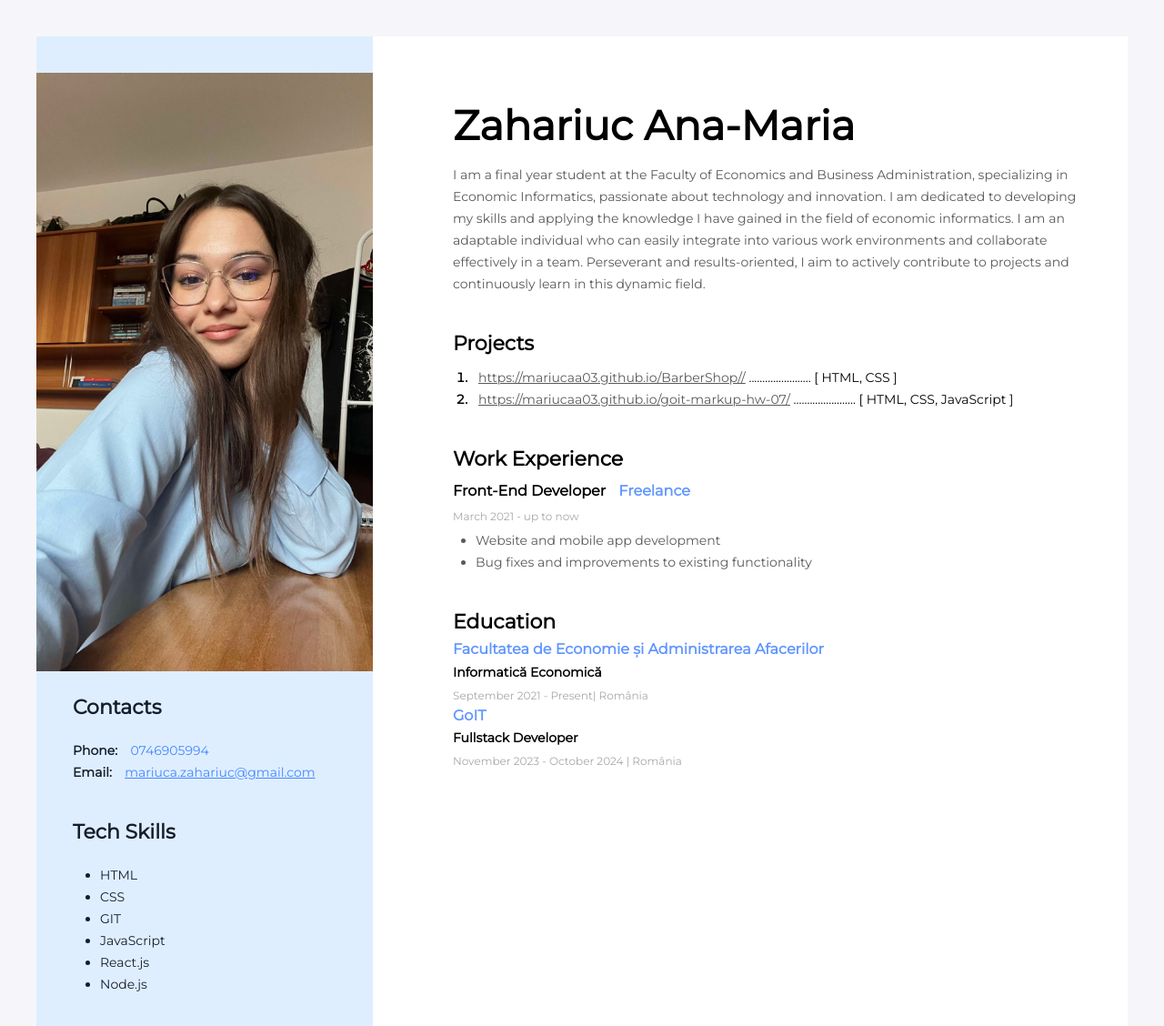
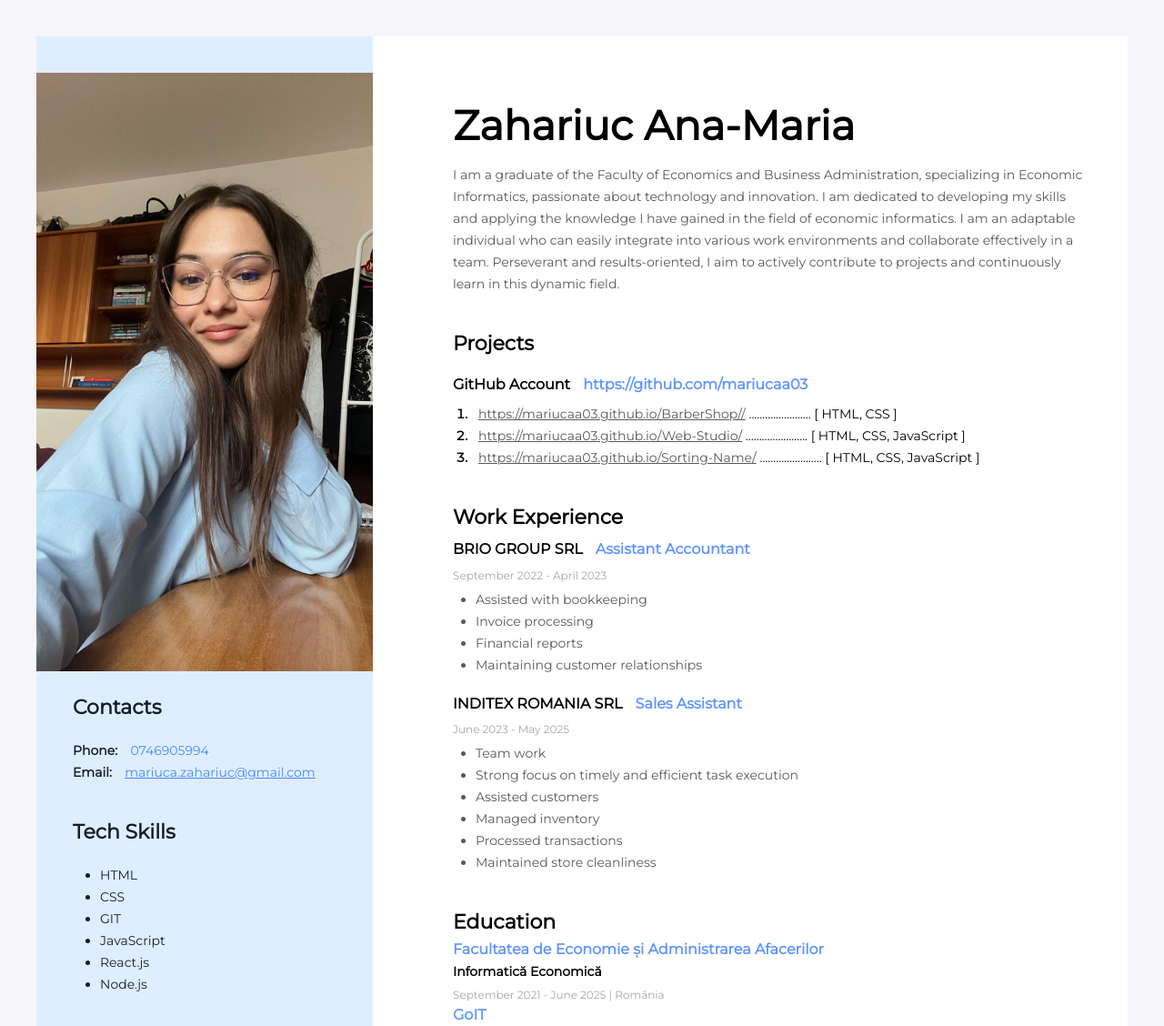
Before and after one commit to mariucaa03/cv, a plain HTML site: page index.html in a window 1280 px wide. Shown: the top 1128 px of the page at 91% size. Drawn offline with Linux system fonts and the light colour scheme.

Commit message:
Update index.html

```diff
--- a/index.html
+++ b/index.html
@@ -22,7 +22,7 @@
           <!-- <h4 class="about-me-profession">Front-End Developer</h4> -->
           <h1 class="about-me-name">Zahariuc Ana-Maria</h1>
           <p class="about-me-description">
-            I am a final year student at the Faculty of Economics and Business
+            I am a graduate of the Faculty of Economics and Business
             Administration, specializing in Economic Informatics, passionate
             about technology and innovation. I am dedicated to developing my
             skills and applying the knowledge I have gained in the field of
@@ -35,6 +35,9 @@
         <div class="projects-section">
           <!-- //projects section// -->
           <h3 class="projects-header">Projects</h3>
+          <h4 class=" company-main">
+            GitHub Account <span class="company-info">https://github.com/mariucaa03</span>
+          </h4>
           <ol class="projects-list">
             <li>
               <a href="  https://barbershop.goit.global/" class="projects-name">
@@ -45,7 +48,14 @@
             </li>
             <li>
               <a href=" https://cryptohub.goit.global//" class="projects-name">
-                https://mariucaa03.github.io/goit-markup-hw-07/</a
+                https://mariucaa03.github.io/Web-Studio/</a
+              >
+              <span class="projects-info">.......................</span>
+              <span class="projects-info">[ HTML, CSS, JavaScript ]</span>
+            </li>
+            <li>
+              <a href=" https://cryptohub.goit.global//" class="projects-name">
+                https://mariucaa03.github.io/Sorting-Name/</a
               >
               <span class="projects-info">.......................</span>
               <span class="projects-info">[ HTML, CSS, JavaScript ]</span>
@@ -69,12 +79,27 @@
 
           <div class="company-container">
             <h4 class="company-main">
-              Front-End Developer <span class="company-info">Freelance</span>
+                BRIO GROUP SRL <span class="company-info">Assistant Accountant</span>
             </h4>
-            <p class="company-time">March 2021 - up to now</p>
+            <p class="company-time">September 2022 - April 2023</p>
             <ul class="company-elements-list">
-              <li>Website and mobile app development</li>
-              <li>Bug fixes and improvements to existing functionality</li>
+              <li>Assisted with bookkeeping</li>
+              <li>Invoice processing</li>
+              <li>Financial reports</li>
+              <li>Maintaining customer relationships</li>
+            </ul>
+             <h4 class="company-main">
+                INDITEX ROMANIA SRL <span class="company-info">Sales Assistant</span>
+            </h4>
+            <p class="company-time">June 2023 - May 2025</p>
+            <ul class="company-elements-list">
+              <li>Team work</li>
+              <li>Strong focus on timely and efficient task execution</li>
+              <li>Assisted customers</li>
+              <li>Managed inventory</li>
+              <li>Processed transactions</li>
+              <li>Maintained store cleanliness</li>
+
             </ul>
           </div>
         </div>
@@ -88,7 +113,7 @@
               Facultatea de Economie și Administrarea Afacerilor
             </h4>
             <p class="education-function">Informatică Economică</p>
-            <p class="education-time">September 2021 - Present| România</p>
+            <p class="education-time">September 2021 - June 2025 | România</p>
           </div>
 
           <!-- second -->
```
